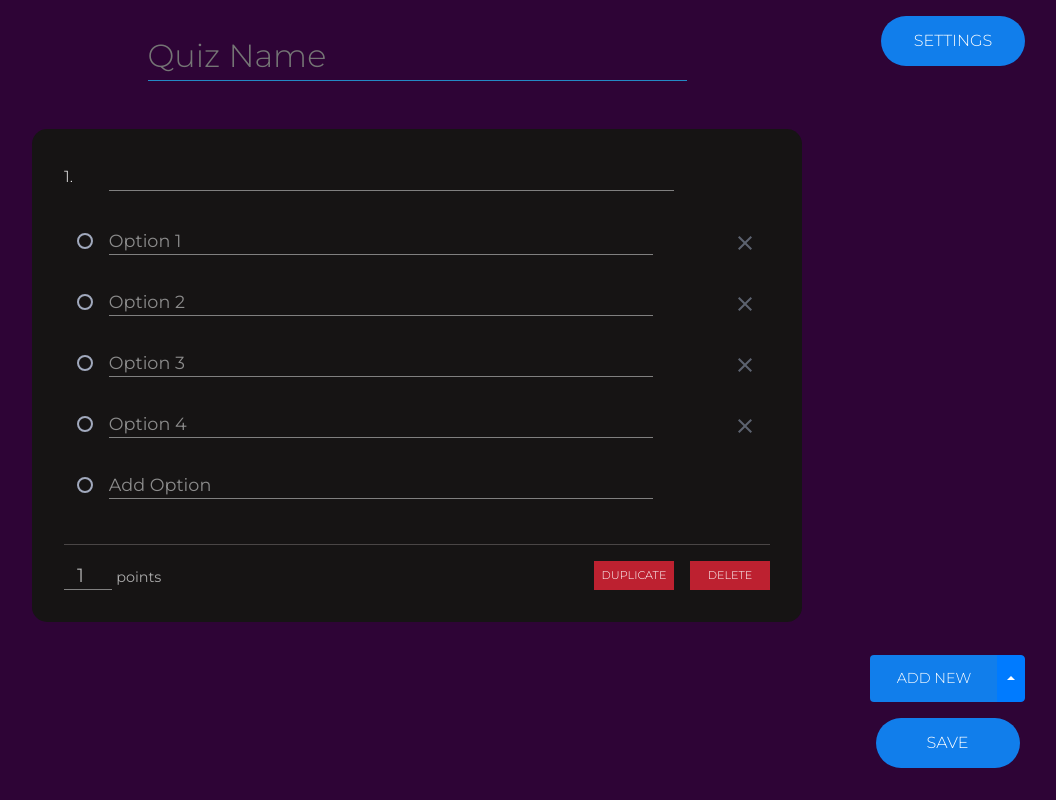
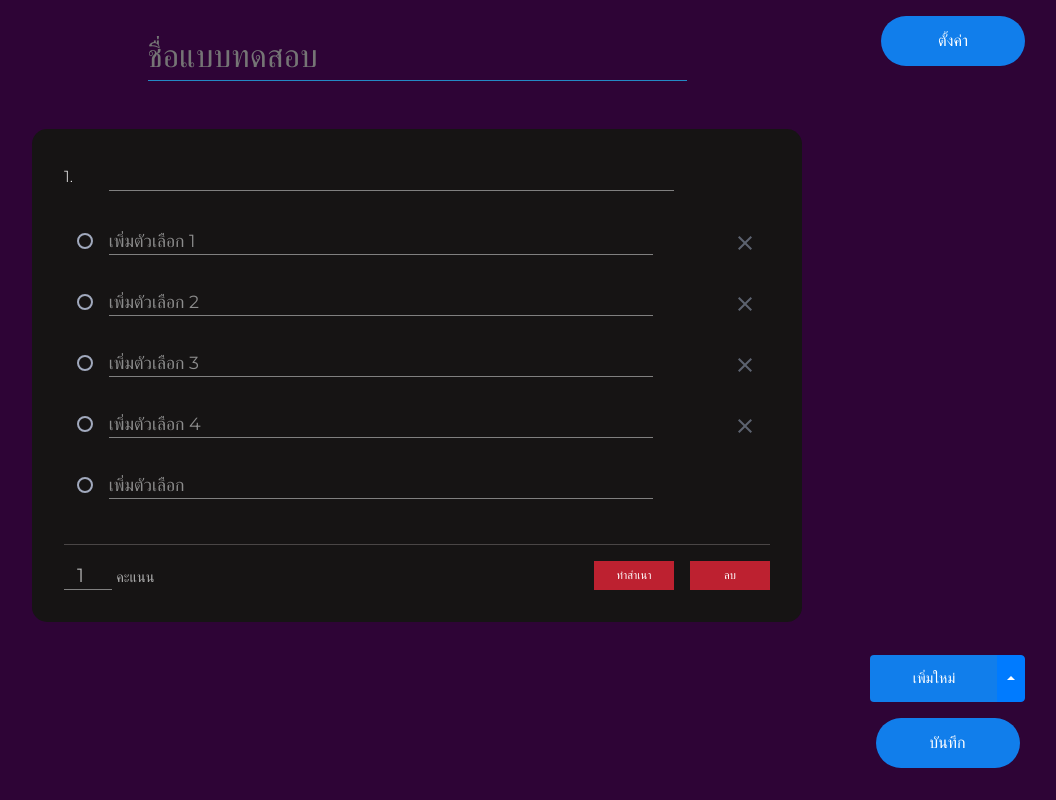
Before and after one commit to suprakron/Qu-mative, a Django app: page /quiz/new/ in a window 1280 px wide. Shown: the whole page, without its empty margins (223-1279 px from the left). Run offline with Django 3.2, Linux system fonts and the light colour scheme; a user stored in the database is signed in; some libraries are stand-ins or nearby versions.

Commit message:
update project 24/2/2565

```diff
--- a/quiz/templates/quiz/new_quiz.html
+++ b/quiz/templates/quiz/new_quiz.html
@@ -10,7 +10,7 @@
         {% include 'quiz/settings_modal.html' %}
 
         <div class="heading">
-            <input type='text' class="heading__text" name='quiz' required autofocus placeholder="Quiz Name">
+            <input type='text' class="heading__text" name='quiz' required autofocus placeholder="ชื่อแบบทดสอบ">
         </div>
 
         <div class="question">
@@ -22,11 +22,11 @@
             <div class="footer">
                 <div class="point">
                     <input type="number" name="1_point" value=1 min=0 required>
-                    <span>points</span>
+                    <span>คะแนน</span>
                 </div>
                 <div class='footerBtns'>
-                    <button type="button" class='mcqDuplicateBtn duplicateBtn'>Duplicate</button>
-                    <button type="button" class='deleteBtn'>Delete</button>
+                    <button type="button" class='mcqDuplicateBtn duplicateBtn'>ทำสำเนา</button>
+                    <button type="button" class='deleteBtn'>ลบ</button>
                 </div>
             </div>
         </div>
--- a/quiz/templates/quiz/new_quiz_choices.html
+++ b/quiz/templates/quiz/new_quiz_choices.html
@@ -3,7 +3,7 @@
     <div class="quiz-form__ans">
         <input type="radio" name='1_radio_option' value='{{i}}' required>
         <span class="design"></span>
-        <input type="text" name="1_option{{i}}" placeholder="Option {{i}}" required>
+        <input type="text" name="1_option{{i}}" placeholder="เพิ่มตัวเลือก {{i}}" required>
         <svg fill="#5c626f" class="delete_mcq_choice delete_choice" xmlns="http://www.w3.org/2000/svg"
             width="24" height="24" viewBox="0 0 24 24">
             <path
@@ -18,5 +18,5 @@
 <div class="quiz-form__ans">
     <input type="radio">
     <span class="design"></span>
-    <input type="text" class='add_mcq_choice' placeholder="Add Option">
+    <input type="text" class='add_mcq_choice' placeholder="เพิ่มตัวเลือก">
 </div>
--- a/quiz/templates/quiz/new_update_quiz_common.html
+++ b/quiz/templates/quiz/new_update_quiz_common.html
@@ -30,7 +30,7 @@
 
     <header>
         <button type="button" class="btns" data-toggle="modal" data-target="#settingsModal">
-            Settings
+          ตั้งค่า
         </button>
     </header>
 
@@ -38,20 +38,20 @@
 
         <div class="btn-group dropup">
             <button type="button" id='add' class="btn btn-primary add_new">
-                Add New
+                เพิ่มใหม่
             </button>
             <button type="button" class="btn btn-primary dropdown-toggle dropdown-toggle-split" data-toggle="dropdown"
                 aria-haspopup="true" aria-expanded="false">
                 <span class="sr-only">Toggle Dropdown</span>
             </button>
             <div class="dropdown-menu">
-                <button id='addCheckbox' class="dropdown-item">Checkbox</button>
-                <button id='addShort' class="dropdown-item">Short Answer</button>
-                <button id='addMcq' class="dropdown-item">MCQ</button>
+                <!-- <button id='addCheckbox' class="dropdown-item">Checkbox</button> -->
+                <button id='addShort' class="dropdown-item">แบบเติมคำ</button>
+                <button id='addMcq' class="dropdown-item">แบบเลือกตอบ</button>
             </div>
         </div>
 
-        <button id='save' class="btns"> Save </button>
+        <button id='save' class="btns">บันทึก </button>
     </footer>
 
     {% block content %}
--- a/quiz/templates/quiz/quiz_detail.html
+++ b/quiz/templates/quiz/quiz_detail.html
@@ -6,7 +6,7 @@
 
 <footer>
     <form action="{% url 'quiz-update' object.id %}" method="GET">
-        <button type='submit' id='edit' class="btns"> Edit </button>
+        <button type='submit' id='edit' class="btns"> แก้ไข </button>
     </form>
 </footer>
 
--- a/quiz/templates/quiz/quiz_update.html
+++ b/quiz/templates/quiz/quiz_update.html
@@ -36,8 +36,8 @@
                     {% elif question.type == 'short' %}
                     shortDuplicateBtn
                     {% endif %}
-                    ">Duplicate</button>
-                    <button type="button" class='deleteBtn'>Delete</button>
+                    ">ทำสำเนา</button>
+                    <button type="button" class='deleteBtn'>ลบ</button>
                 </div>
             </div>
         </div>
--- a/quiz/templates/quiz/quiz_update_choices.html
+++ b/quiz/templates/quiz/quiz_update_choices.html
@@ -67,20 +67,20 @@
     <div class="quiz-form__ans">
         <input type="radio">
         <span class="design"></span>
-        <input type="text" class='add_mcq_choice' placeholder="Add Option">
+        <input type="text" class='add_mcq_choice' placeholder="เพิ่มตัวเลือก">
     </div>
 
 {% elif question.type == 'checkbox' %}
 
     <div class="quiz-form__ans">
         <input type="checkbox">
-        <input type="text" class='add_checkbox_choice' placeholder="Add Option">
+        <input type="text" class='add_checkbox_choice' placeholder="เพิ่มตัวเลือก">
     </div>
 
 {% elif question.type == 'short' %}
 
     <div class="quiz-form__ans">
-        <input type="text" class='add_short_choice' placeholder="Add Answer">
+        <input type="text" class='add_short_choice' placeholder="เพิ่มคำตอบ">
     </div>
 
 {% endif %}
--- a/quiz/templates/quiz/settings_modal.html
+++ b/quiz/templates/quiz/settings_modal.html
@@ -3,14 +3,14 @@
     <div class="modal-dialog" role="document">
         <div class="modal-content">
             <div class="modal-header">
-                <h5 class="modal-title">Settings</h5>
+                <h5 class="modal-title">ตั้งค่า</h5>
                 <!-- <button type="button" class="close" data-dismiss="modal" aria-label="Close">
                     <span aria-hidden="true">&times;</span>
                 </button> -->
             </div>
             <div class="modal-body">
                 <div class="timer-checkbox">
-                    <p> Enable Timer </p>
+                    <p> เปิดใช้งานตัวจับเวลา </p>
                     <label class="col-form-label switch">
                         <input type="checkbox" name='timer-enabled' autofocus {% if quiz.timeLimit is not None %}
                             checked {%endif %}>
@@ -19,19 +19,19 @@
                 </div>
 
                 <div class="timer mt-2" {% if quiz.timeLimit is None %} style="display: none;" {%endif %}>
-                    <label class="col-form-label mt-2">Timer Duration (in mins)</label>
+                    <label class="col-form-label mt-2">ระยะเวลาจับเวลา(นาที)</label>
                     <input type="number" name='time-limit' min=1 value='{{quiz.timeLimit}}'>
 
-                    <label class="col-form-label mt-2">Start Date</label>
+                    <label class="col-form-label mt-2">วันที่เริ่มต้น</label>
                     <input type="date" name='start-date' value='{{startDate}}'>
 
-                    <label class="col-form-label mt-2">Start Time</label>
+                    <label class="col-form-label mt-2">เวลาที่เริ่มต้น</label>
                     <input type="time" name='start-time' value='{{startTime}}'>
                 </div>
             </div>
             <div class="modal-footer">
-                <button type="button" class="btn btn-primary" id='saveSettings' data-dismiss="modal">Save</button>
-                <button type="button" class="btn btn-danger" id='cancelSettings' data-dismiss="modal">Cancel</button>
+                <button type="button" class="btn btn-primary" id='saveSettings' data-dismiss="modal">บันทึก</button>
+                <button type="button" class="btn btn-danger" id='cancelSettings' data-dismiss="modal">ยกเลิก</button>
             </div>
         </div>
     </div>
```
Also changed, not shown: quiz/templates/quiz/3dot_menu.html (+4 -5 lines), quiz/templates/quiz/duplicate_modal.html (+5 -6 lines), quiz/templates/quiz/navbar.html (+3 -6 lines), quiz/templates/quiz/quiz_confirm_delete.html (+4 -4 lines), quiz/templates/quiz/quiz_list.html (+6 -7 lines).
